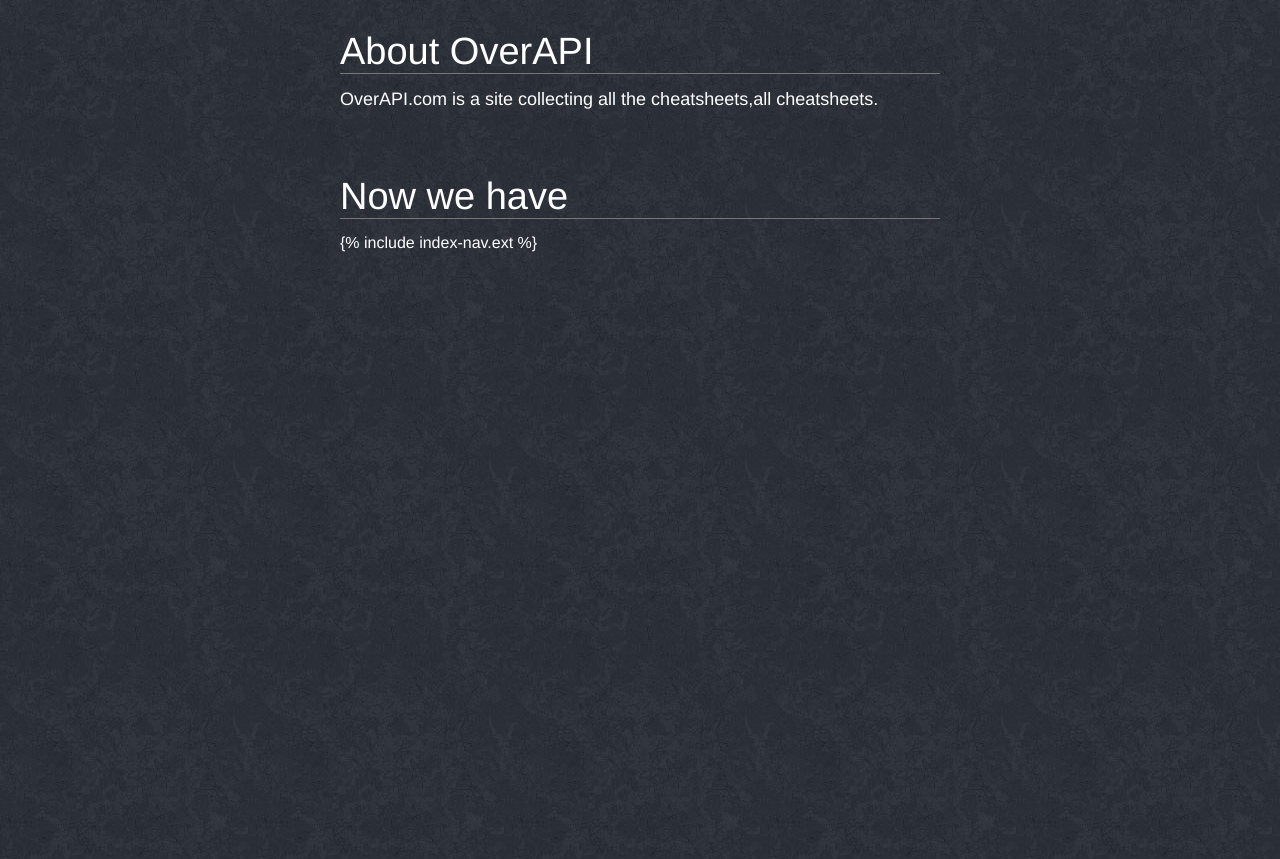
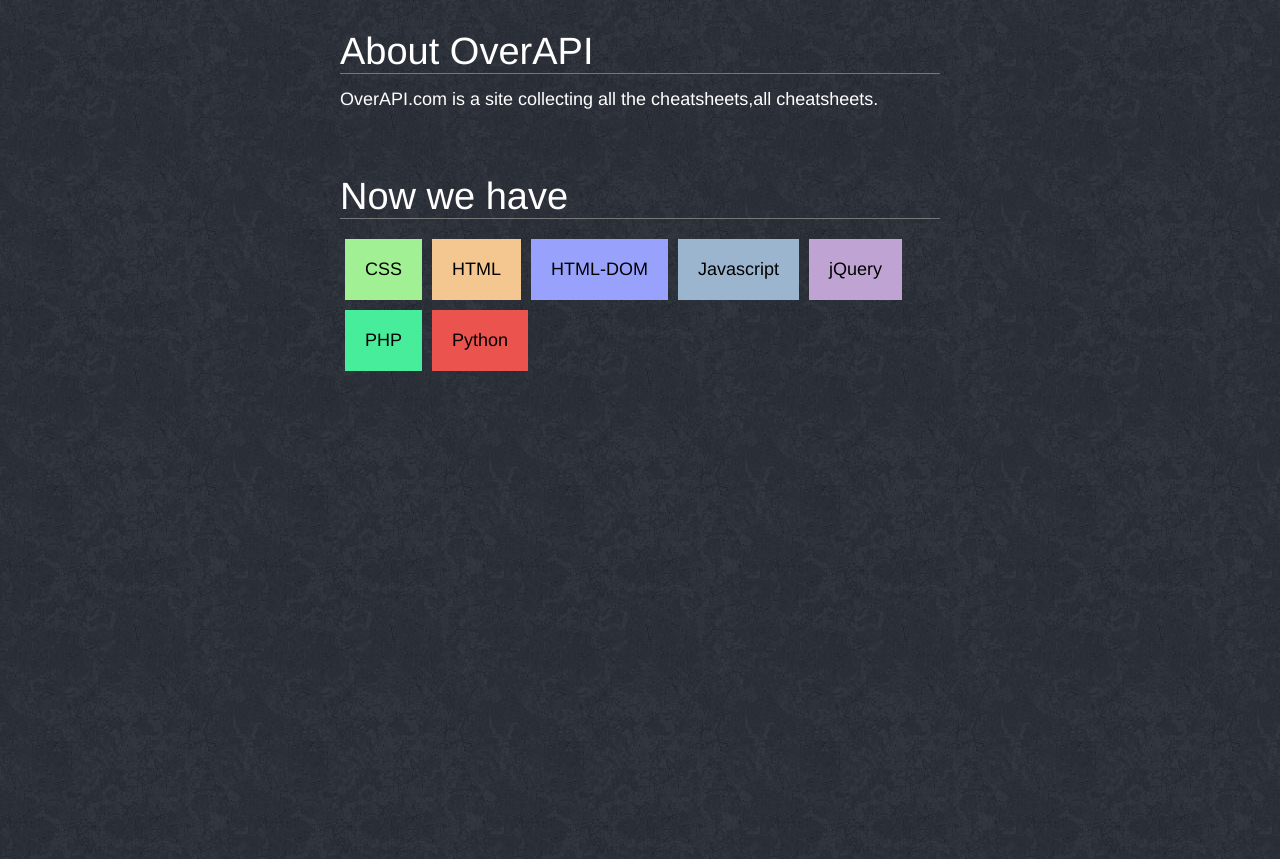
Before and after one commit to code9media/overthecs.github.io, a Jekyll site: the page index.html, which Jekyll copies as it is, in a window 1280 px wide. Shown: the top 859 px of the page. Built offline with Jekyll 4.4.1, drawn with Linux system fonts in a browser that asks for light colours; Markdown is read by kramdown in place of the engine named in the settings.

Commit message:
index nav modify

```diff
--- a/index.html
+++ b/index.html
@@ -21,7 +21,13 @@
             </div>
             <h2 class="index-title">Now we have</h2>
             <ul class="index-content">
-                {% include index-nav.ext %}
+                <li style="background-color:#a1f093"><a href="/css">CSS</a></li>
+                <li style="background-color:#f3c78f"><a href="/html">HTML</a></li>
+                <li style="background-color:#98a2fd"><a href="/html-dom">HTML-DOM</a></li>
+                <li style="background-color:#9bb5cf"><a href="/javascript">Javascript</a></li>
+                <li style="background-color:#bfa3d2"><a href="/jquery">jQuery</a></li>
+                <li style="background-color:#47ed9a"><a href="/php">PHP</a></li>
+                <li style="background-color:#ea534e"><a href="/python">Python</a></li>
             </ul>
         </div>
         <script type="text/javascript" src="/static/js/jquery.1.7.min.js"></script>
```
Also changed, not shown: 404.html (+7 -1 lines), 1 other file.
